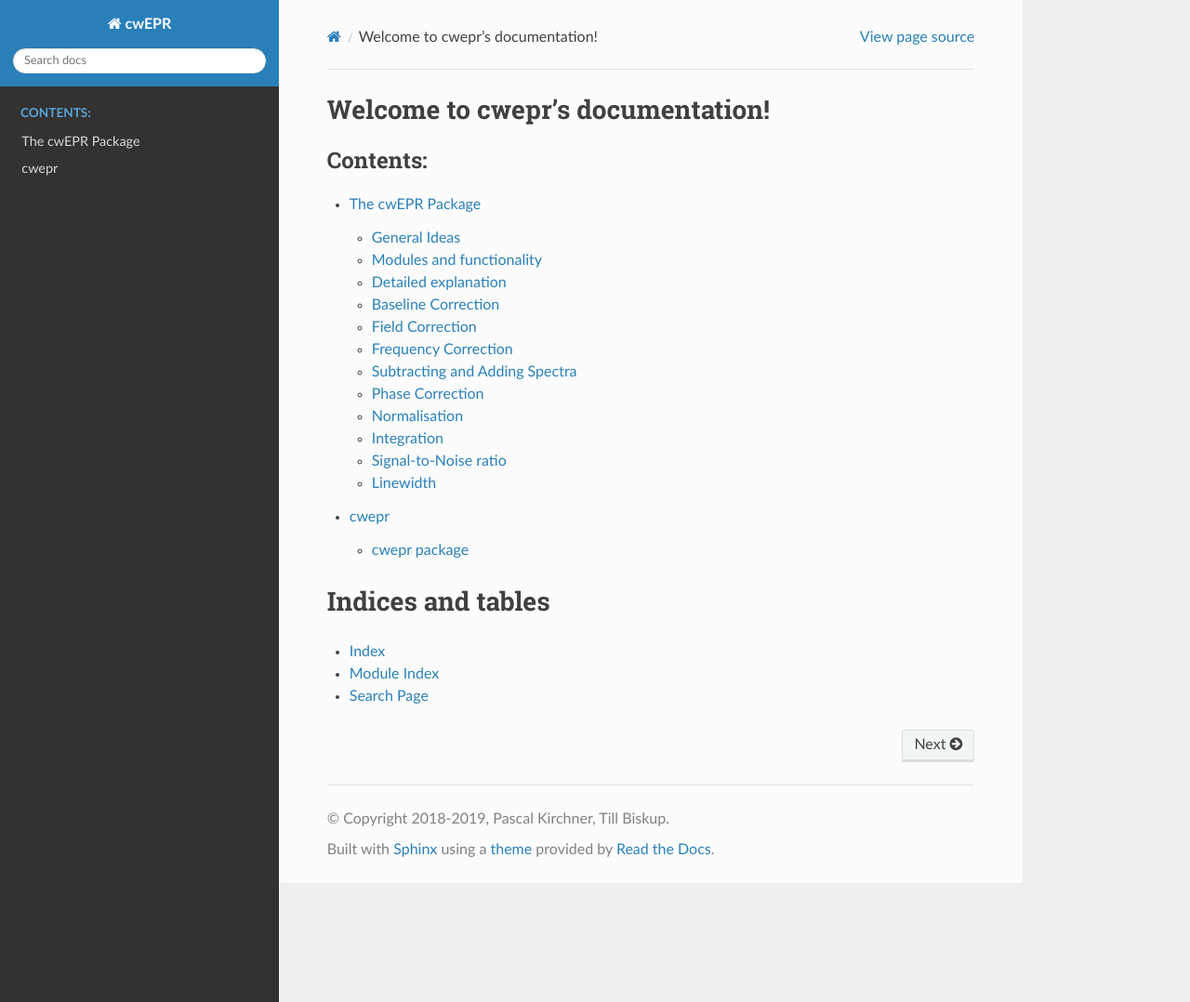
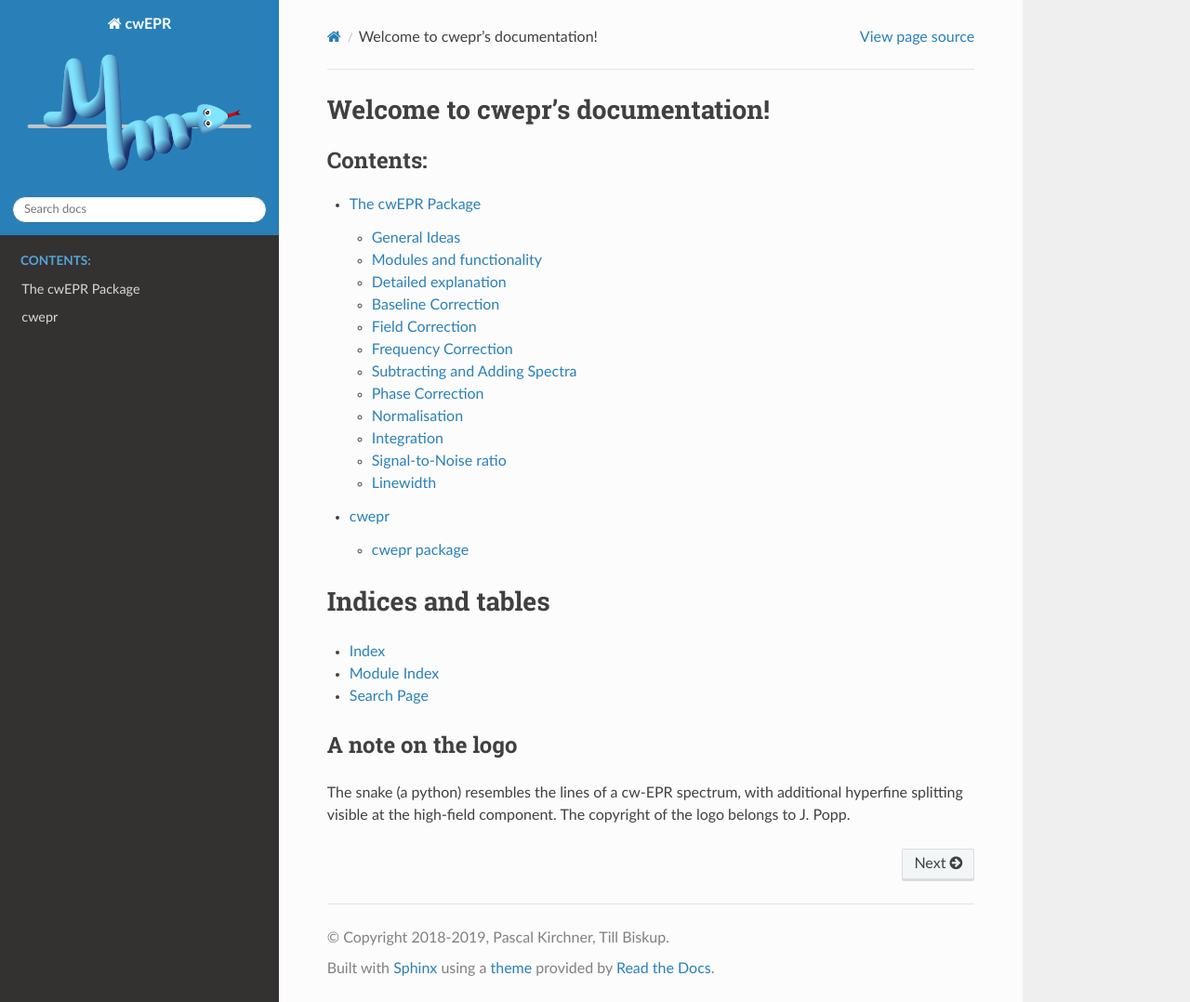
Before and after one commit to tillbiskup/cwepr, a Sphinx documentation site: the page built from docs/index.rst, in a window 1280 px wide and 1078 px high. Shown: the whole window at 93% size. Built offline with Sphinx 7.4.7 and the Read the Docs theme 2.0.0, drawn with Linux system fonts in a browser that asks for light colours; some of the changed lines change nothing that is shown.

Commit message:
Update gitignore and sphinx conf; add logo and favicon

```diff
--- a/docs/conf.py
+++ b/docs/conf.py
@@ -82,12 +82,13 @@
 pygments_style = 'sphinx'
 
 # Autodoc configuration
-autodoc_default_flags = [
-    'members',
-    'undoc-members',
-    'show-inheritance',
-    'private-members',
-]
+autodoc_default_options = {
+    'members': True,
+    'member-order': 'bysource',
+    'undoc-members': True,
+    'private-members': True,
+    'show-inheritance': True,
+}
 
 # -- Options for HTML output -------------------------------------------------
 
@@ -120,7 +121,7 @@
 # The name of an image file (relative to this directory) to use as a favicon of
 # the docs.  This file should be a Windows icon file (.ico) being 16x16 or 32x32
 # pixels large.
-#html_favicon = None
+html_favicon = './cwepr-favicon.ico'
 
 
 # Add any paths that contain custom static files (such as style sheets) here,
@@ -219,7 +220,11 @@
 # -- Options for intersphinx extension ---------------------------------------
 
 # Example configuration for intersphinx: refer to the Python standard library.
-intersphinx_mapping = {'https://docs.python.org/': None}
+intersphinx_mapping = {
+    'python': ('https://docs.python.org/3', None),
+    'matplotlib': ('https://matplotlib.org/', None),
+    'aspecd': ('https://docs.aspecd.de', None),
+}
 
 # -- Options for todo extension ----------------------------------------------
 
--- a/docs/index.rst
+++ b/docs/index.rst
@@ -20,3 +20,9 @@
 * :ref:`genindex`
 * :ref:`modindex`
 * :ref:`search`
+
+
+A note on the logo
+------------------
+
+The snake (a python) resembles the lines of a cw-EPR spectrum, with additional hyperfine splitting visible at the high-field component. The copyright of the logo belongs to J. Popp.
```
Also changed, not shown: docs/cwepr-favicon.ico (added), docs/cwepr-logo.png (added), 1 other file.
